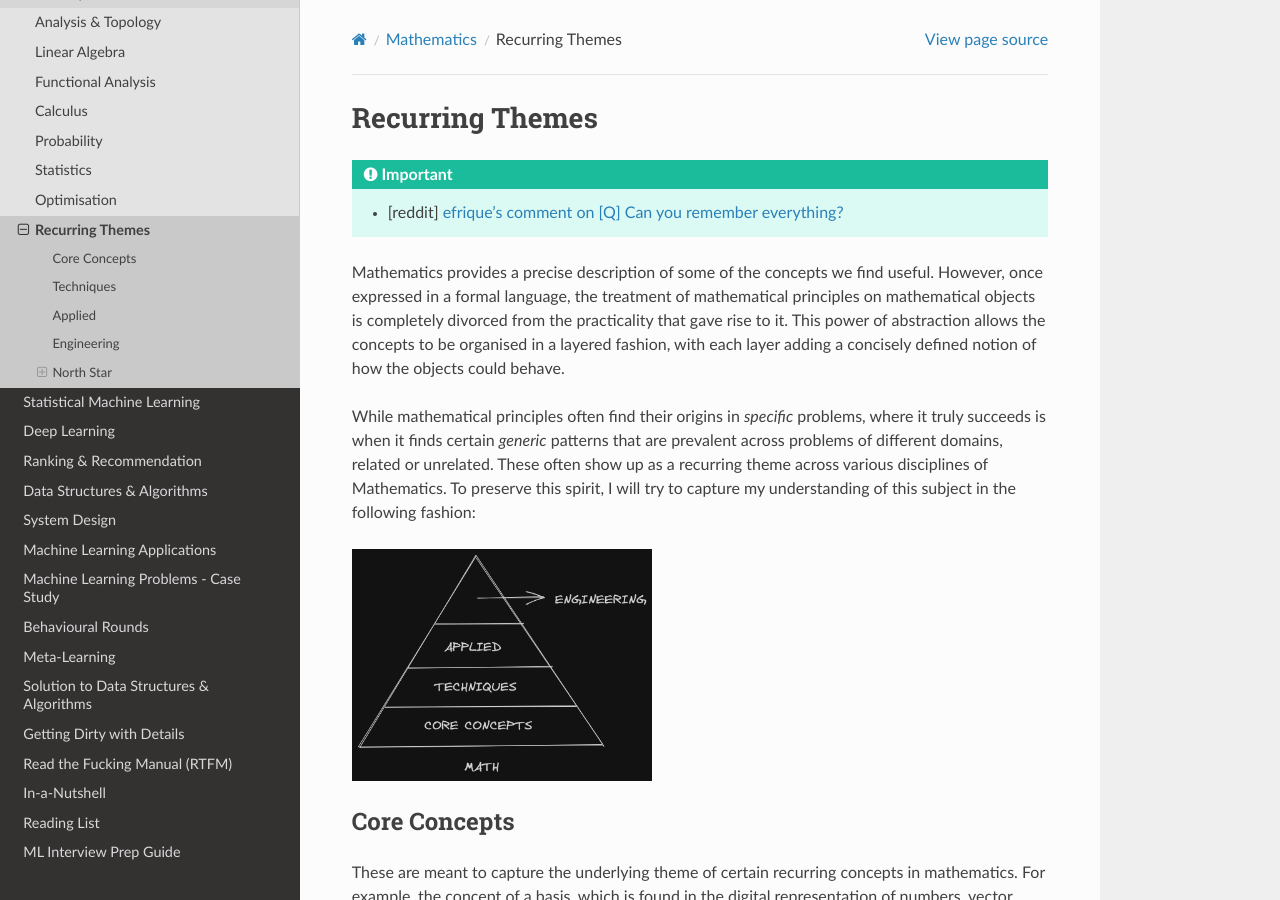
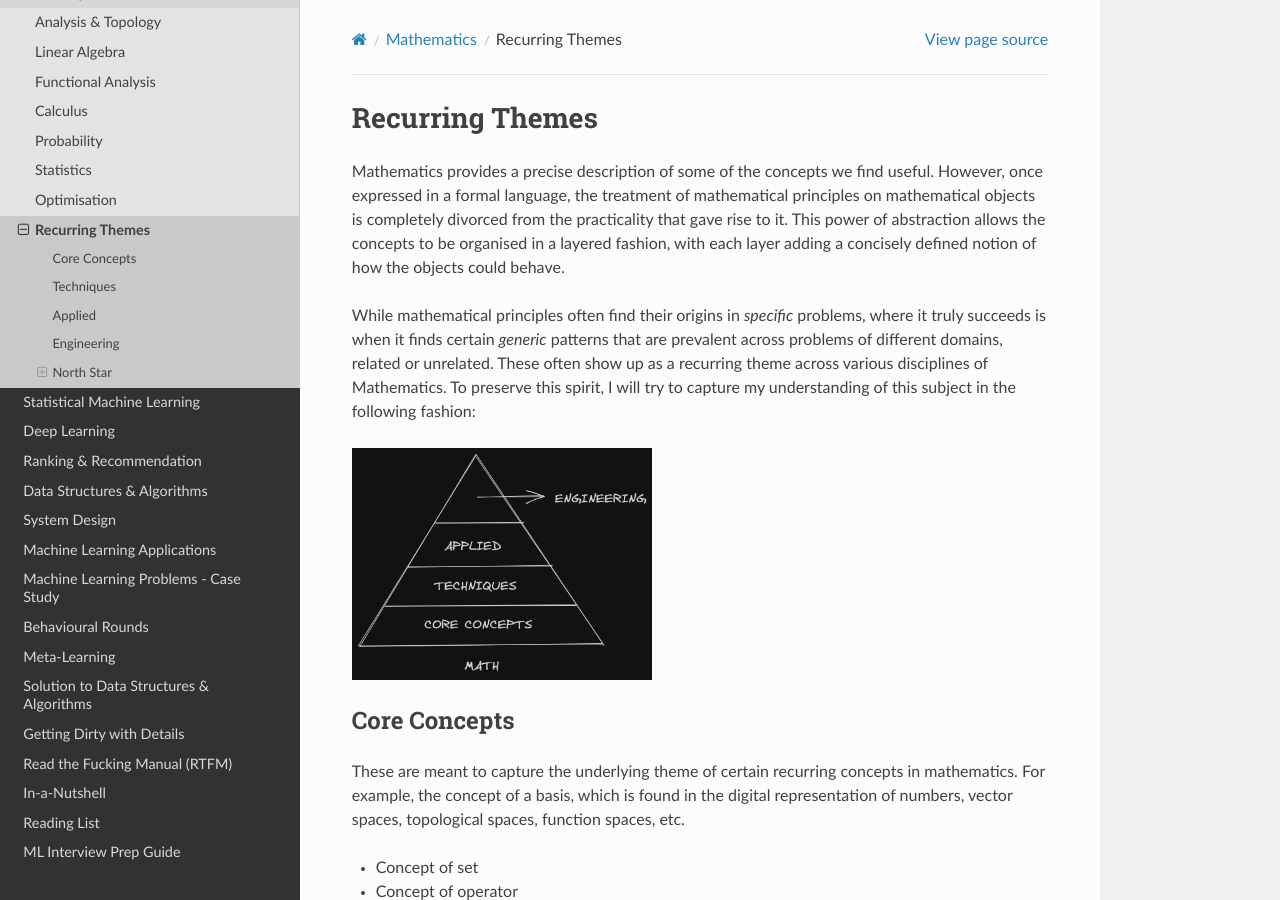
Before and after one commit to uselesstechjunks/leetcode, a Sphinx documentation site: the page built from docs/source/math/themes.rst, in a window 1280 px wide and 900 px high. Built offline with Sphinx 7.4.7 and the Read the Docs theme 2.0.0, drawn with Linux system fonts in a browser that asks for light colours; some of the changed text lies outside the part shown.

Commit message:
Update themes.rst

```diff
--- a/docs/source/math/themes.rst
+++ b/docs/source/math/themes.rst
@@ -1,9 +1,6 @@
 #####################################################################
 Recurring Themes
 #####################################################################
-
-.. important::
-	* [reddit] `efrique's comment on [Q] Can you remember everything?  <https://www.reddit.com/r/statistics/s/69pahpYxkN>`_
 
 Mathematics provides a precise description of some of the concepts we find useful. However, once expressed in a formal language, the treatment of mathematical principles on mathematical objects is completely divorced from the practicality that gave rise to it. This power of abstraction allows the concepts to be organised in a layered fashion, with each layer adding a concisely defined notion of how the objects could behave.
 
```
Also changed, not shown: other parts of docs/source/math/themes.rst (+1 -0 lines).
